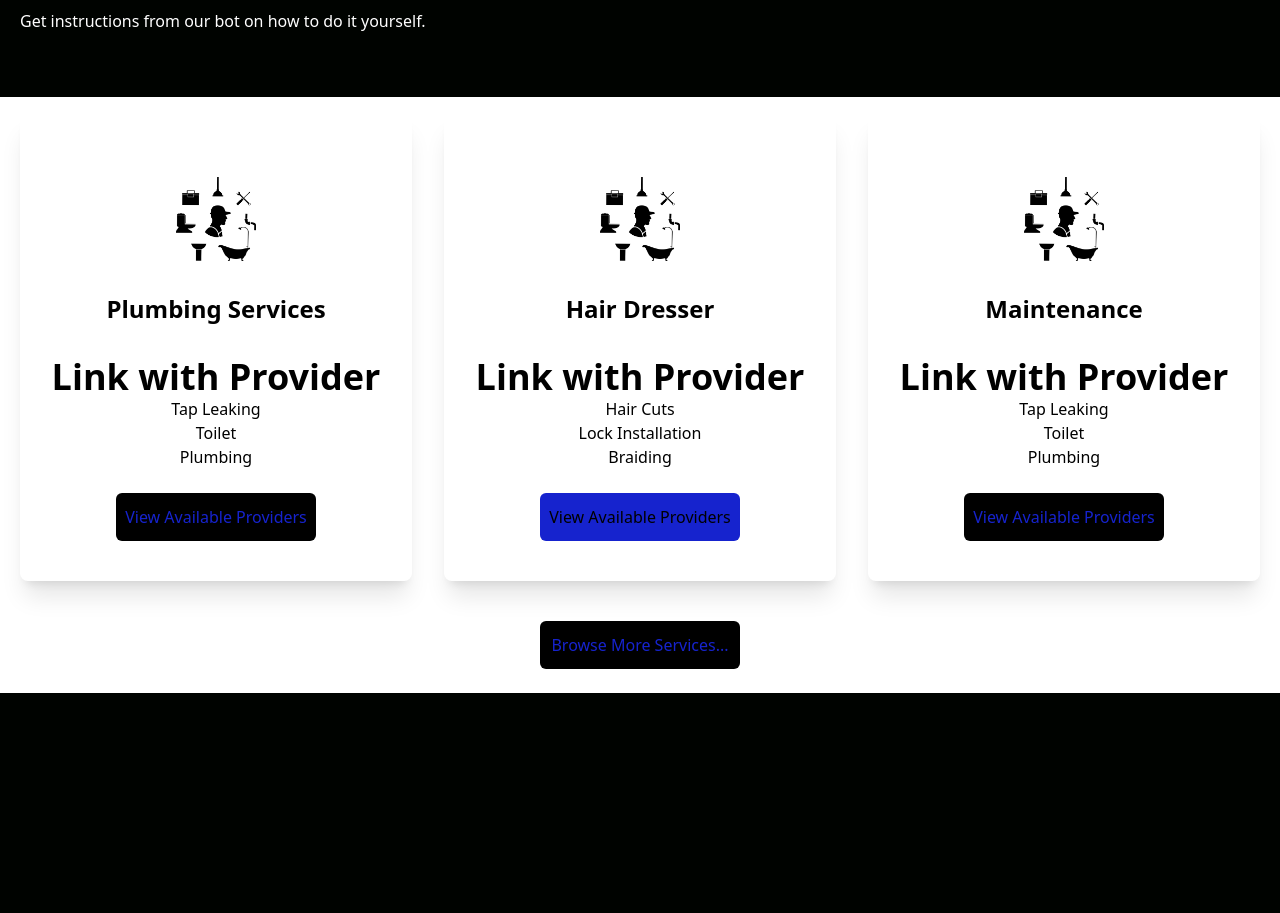
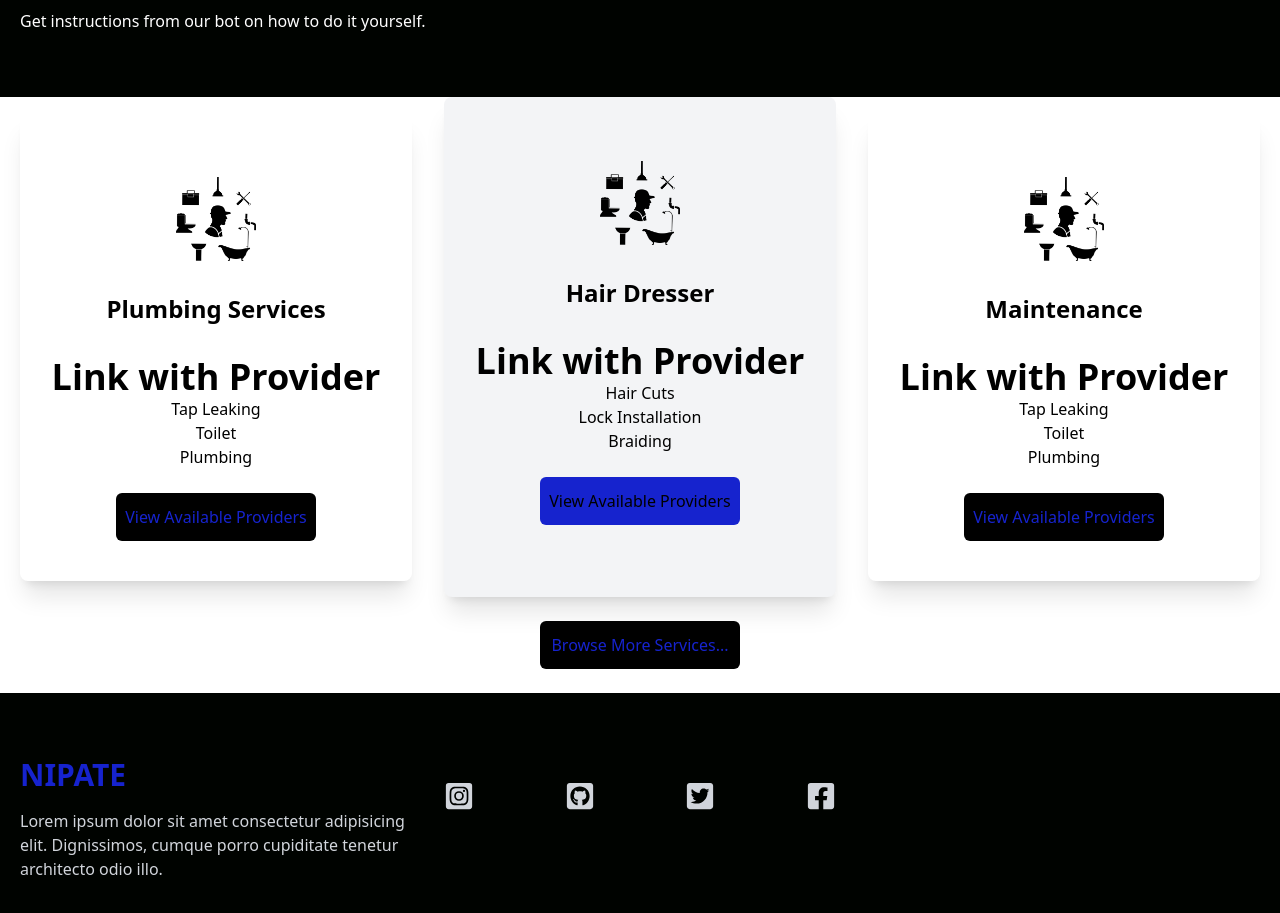
Before and after one commit to julienyaware/Pata, a React (Create React App) app: page / in a window 1280 px wide. Shown: the part 1601-2514 px from the top of the page. Before the commit the page ends 2294 px from the top, so only its background shows below. Built offline with nearby package versions, Linux system fonts and the light colour scheme.

Commit message:
Added the Footer Component

```diff
--- a/src/App.js
+++ b/src/App.js
@@ -7,6 +7,7 @@ import AdDisplay from './components/AdDisplay';
 import AboutUs from './components/AboutUs';
 import ConsultUs from './components/ConsultUs';
 import Services from './components/Services';
+import Footer from './components/Footer';
 
 function App() {
   return (
@@ -16,6 +17,7 @@ function App() {
       <AboutUs/>
       <ConsultUs/>
       <Services/>
+      <Footer/>
      </div>
 );
 }
--- /dev/null
+++ b/src/components/Footer.jsx
@@ -0,0 +1,23 @@
+import React from 'react';
+import { FaInstagramSquare,FaGithubSquare,FaTwitterSquare,FaFacebookSquare } from "react-icons/fa";
+
+
+const Footer = () => {
+    return (
+        <div className='max-w-[1240px] mx-auto lg:grid-cols-3 gap-8 text-gray-300 py-16 grid'>
+            <div>
+                       <h1 className='w-full text-3xl font-bold text-[#1623CE]'>NIPATE</h1>
+                       <p className='py-4'>Lorem ipsum dolor sit amet consectetur adipisicing elit. Dignissimos, cumque porro cupiditate tenetur architecto odio illo.</p>
+                       </div>
+                       <div className='md:w-[75] flex my-6 justify-between'>
+                        <FaInstagramSquare size={30}/>
+                        <FaGithubSquare size={30}/>
+                        <FaTwitterSquare size={30}/>
+                        <FaFacebookSquare size={30}/>
+                       </div>
+
+        </div>
+    );
+};
+
+export default Footer;
--- a/src/components/Services.jsx
+++ b/src/components/Services.jsx
@@ -20,8 +20,8 @@ const Services = () => {
     </div>
 
 
-    <div className='w-full shadow-xl rounded-lg flex flex-col p-4 my-4 hover:scale-105 duration-300'>
-<img className='w-20 mx-auto mt-[3rem] bg-white' src={plumber} alt='services'/>
+    <div className='w-full shadow-xl rounded-lg flex flex-col p-4 bg-gray-100 md:my-0 my-8 hover:scale-105 duration-300'>
+<img className='w-20 mx-auto mt-[3rem] bg-transparent' src={plumber} alt='services'/>
 <h2 className='text-2xl font-bold text-center py-8'>Hair Dresser</h2>
 <p className='text-center text-4xl font-bold'>Link with Provider</p>
 <div className='text-center font-medium'>
```
